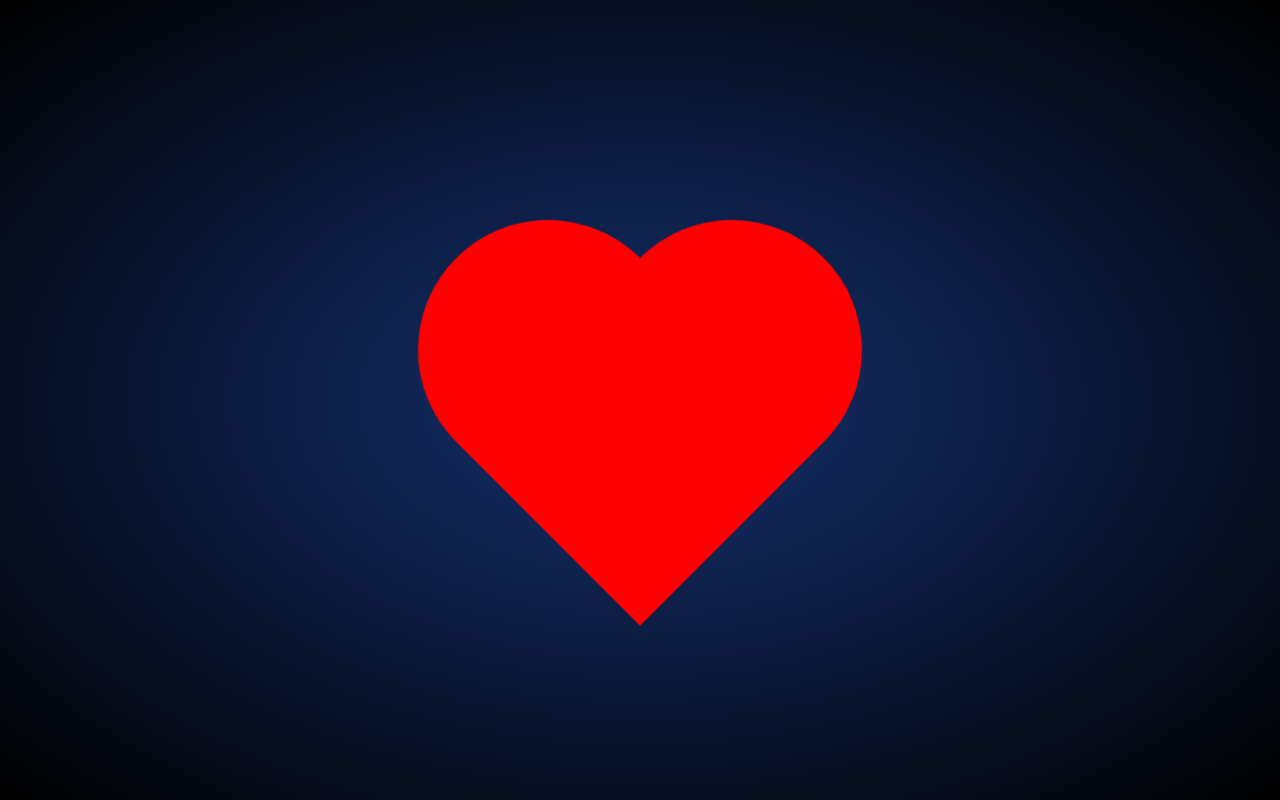
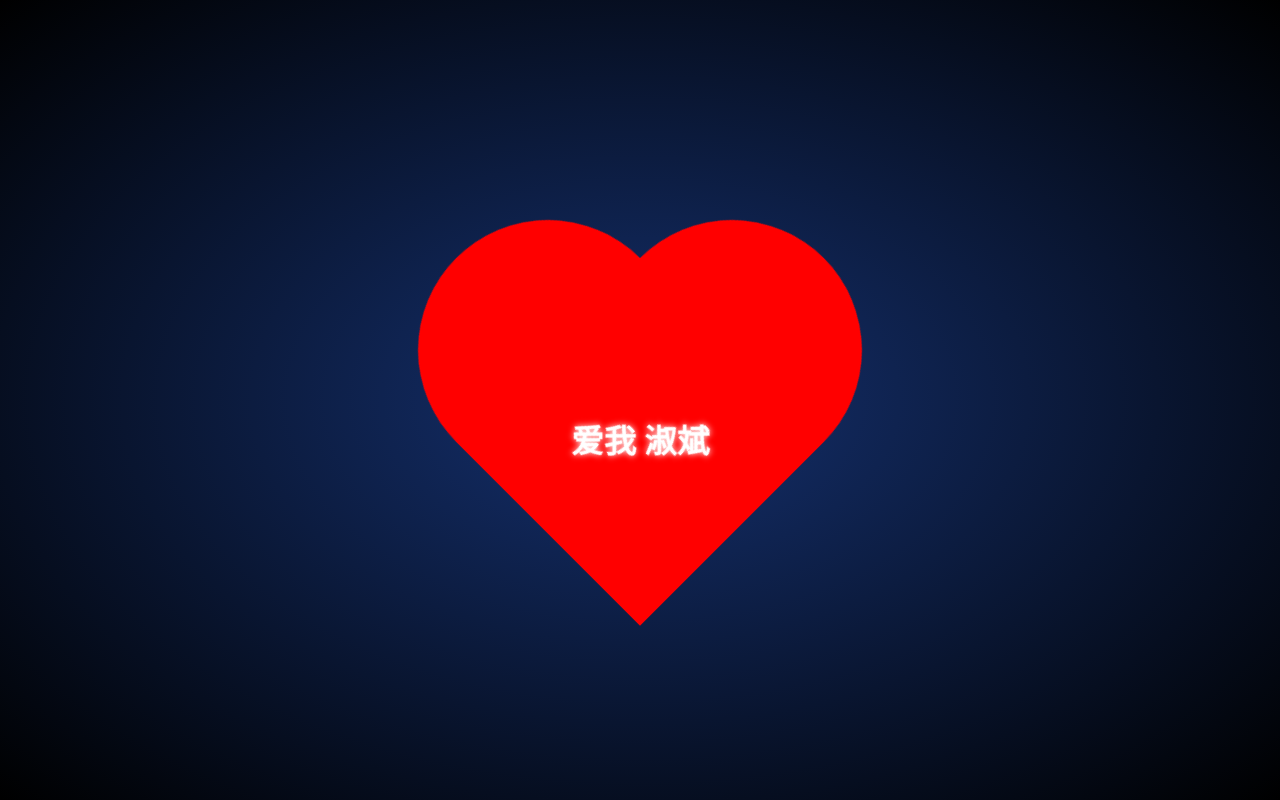
Before and after one commit to hiddenzhang/heart, a plain HTML site: page index.html in a window 1280 px wide. Drawn offline with Linux system fonts and the light colour scheme.

Commit message:
Update index.html

```diff
--- a/index.html
+++ b/index.html
@@ -50,7 +50,7 @@
        <div class="left"></div>
        <div class="middle"></div>
        <div class="right"></div>
-       <p></p>
+       <p>爱我 淑斌</p>
    </div>
 </body>
 </html>
```
